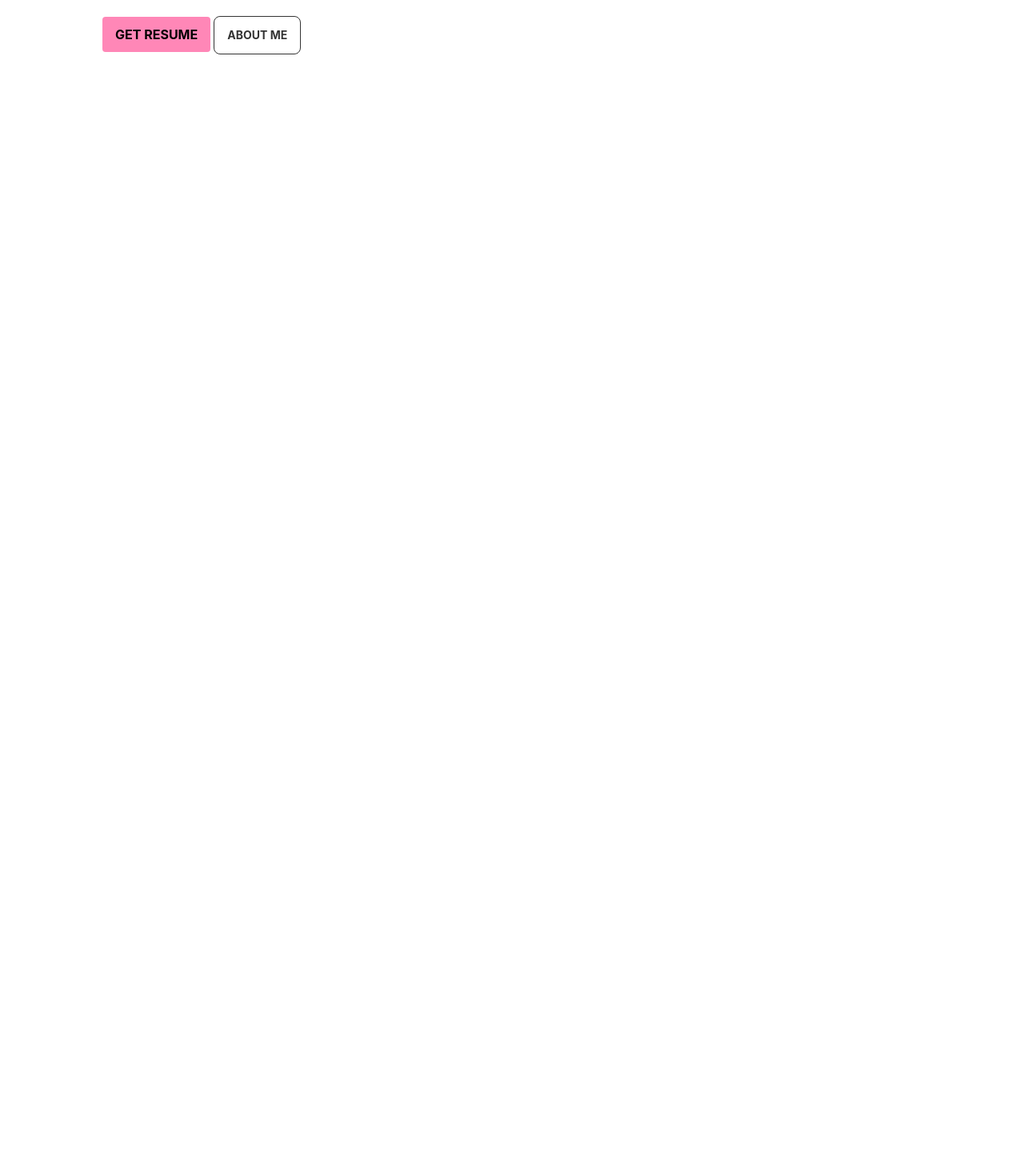
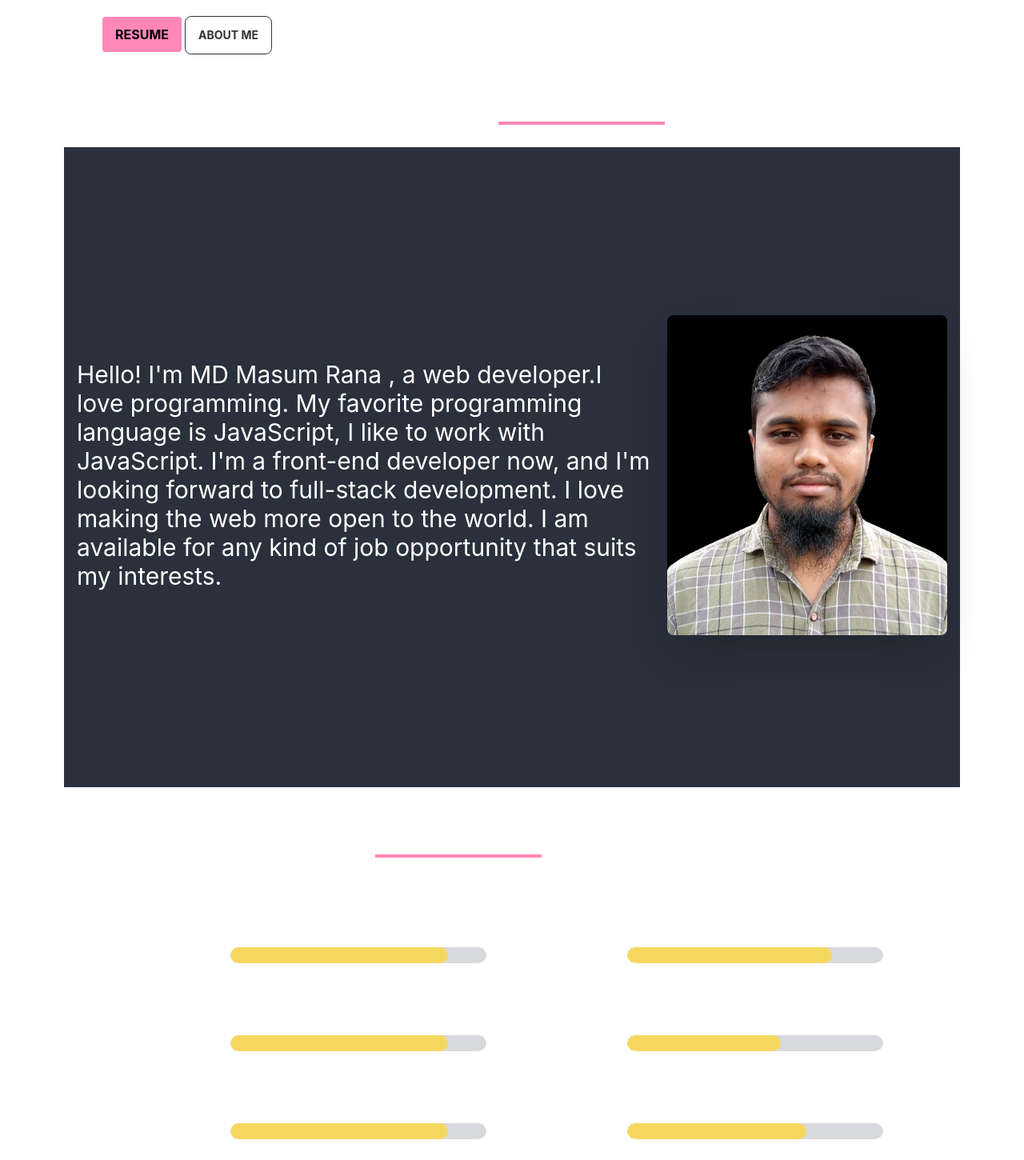
Before and after one commit to Masum-WebD/my-portfolio, a React (Create React App) app: page / in a window 1280 px wide. Shown: the part 328-1778 px from the top of the page at 80% size. Before the commit the page ends 800 px from the top, so only its background shows below. Built offline with nearby package versions, Linux system fonts and the light colour scheme.

Commit message:
home add skill and about section

```diff
--- /dev/null
+++ b/src/component/About.js
@@ -0,0 +1,29 @@
+import React from "react";
+import img from '../Asset/masum.png'
+
+const about = () => {
+  return (
+    <div className="mx-20">
+      <div className="flex justify-center mt-14">
+        <h1 className="text-4xl text-white font-bold ">About me </h1>
+        <div className="w-52 mt-7 ml-1 h-1 bg-[#FF87B7]"></div>
+      </div>
+      <div class="hero min-h-screen bg-[#2A303C] mt-5">
+        <div class="hero-content flex-col lg:flex-row-reverse mt-5">
+          <img
+            src={img}
+            alt=""
+            class="max-w-sm h-[400px] rounded-lg shadow-2xl"
+          />
+          <div className='w-50'>
+            <p  className='text-3xl text-white'>
+             Hello! I'm MD Masum Rana , a web developer.I love programming. My favorite programming language is JavaScript, I like to work with JavaScript. I'm a front-end developer now, and I'm looking forward to full-stack development. I love making the web more open to the world. I am available for any kind of job opportunity that suits my interests.
+            </p>
+          </div>
+        </div>
+      </div>
+    </div>
+  );
+};
+
+export default about;
--- /dev/null
+++ b/src/component/Contact.js
@@ -0,0 +1,14 @@
+import React from "react";
+
+const Contact = () => {
+  return (
+    <div>
+      <div className="flex justify-center mt-14">
+        <h1 className="text-4xl text-white font-bold ">About me </h1>
+        <div className="w-52 mt-7 ml-1 h-1 bg-[#FF87B7]"></div>
+      </div>
+    </div>
+  );
+};
+
+export default Contact;
--- a/src/component/Home.js
+++ b/src/component/Home.js
@@ -1,12 +1,16 @@
 import React from 'react';
 import Identity from './Identity';
 import Navbar from './Navbar';
+import About from './About'
+import Skills from './Skills';
 
 const Home = () => {
     return (
         <div>
            <Navbar></Navbar>
            <Identity></Identity>
+           <About></About>
+           <Skills></Skills>
         </div>
     );
 };
--- a/src/component/Identity.js
+++ b/src/component/Identity.js
@@ -3,16 +3,16 @@ import { Link } from 'react-router-dom';
 
 const Identity = () => {
     return (
-        <div className='px-32 mt-20'>
+        <div className='px-32 mt-20 '>
             <h2 className='text-[#FF87B7] text-3xl'> Hello ! I am</h2>
-            <h1 className='text-white text-5xl font-bold'>MD MASUM RANA</h1>
+            <h1 className='text-white text-5xl font-bold '>MD MASUM RANA</h1>
 
             <div className='mt-10'>
                 <h1 className='text-[#FF87B7] text-3xl font-bold '>Web Developer</h1>
-                <h2 className='text-1xl font-bold'>Front End Developer || Web developer || React Developer</h2>
+                <p className='text-1xl font-bold'>Front End Developer || Web developer || React Developer</p>
                 <div className='mt-5'>
-                <Link to='' className='bg-[#FF87B7] text-black px-4 py-3 rounded mr-1  font-bold'>GET RESUME</Link>
-                <button class="btn btn-outline font-bold">About Me</button>
+                <Link to='' className='bg-[#FF87B7] text-black px-4 py-3 rounded mr-1  font-bold'> RESUME</Link>
+                <button class="btn btn-outline font-bold ">About Me</button>
                 </div>
             </div>
         </div>
--- /dev/null
+++ b/src/component/Skills.js
@@ -0,0 +1,51 @@
+import React from "react";
+
+const Skills = () => {
+  return (
+    <div>
+      <div className="flex justify-center mt-14">
+        <div className="w-52 mt-7 ml-1 h-1 bg-[#FF87B7]"></div>
+        <h1 className="text-4xl text-white font-bold ">My Skill </h1>
+
+      </div>
+      <div className=" ml-72 grid  lg:grid-cols-2 sm:grid-cols-1 ">
+            <div className='mt-10 mr-10'>
+                <div className='mb-5'>
+                <p className='text-white font-bold text-2xl'>HTML</p>
+                <h2 className='text-white text-2xl pl-[275px] '>85%</h2>
+                <progress class="progress bg-white h-5 progress-secondary w-80" value="85" max="100"></progress>
+                </div>
+                <div className='mb-5'>
+                <p className='text-white font-bold text-2xl'>CSS</p>
+                <h2 className='text-white text-2xl pl-[275px] '>85%</h2>
+                <progress class="progress bg-white h-5 progress-secondary w-80" value="85" max="100"></progress>
+                </div>
+                <div className='mb-5'>
+                <p className='text-white font-bold text-2xl'>BootStrap</p>
+                <h2 className='text-white text-2xl pl-[275px] '>85%</h2>
+                <progress class="progress bg-white h-5 progress-secondary w-80" value="85" max="100"></progress>
+                </div>
+            </div>
+            <div className='mt-10'>
+                <div className='mb-5'>
+                <p className='text-white font-bold text-2xl'>Tailwind css</p>
+                <h2 className='text-white text-2xl pl-[275px] '>80%</h2>
+                <progress class="progress bg-white h-5 progress-secondary w-80" value="80" max="100"></progress>
+                </div>
+                <div className='mb-5'>
+                <p className='text-white font-bold text-2xl'>JavaScript</p>
+                <h2 className='text-white text-2xl pl-[275px] '>60%</h2>
+                <progress class="progress bg-white h-5 progress-secondary w-80" value="60" max="100"></progress>
+                </div>
+                <div className='mb-5'>
+                <p className='text-white font-bold text-2xl'>ReactJs</p>
+                <h2 className='text-white text-2xl pl-[275px] '>70%</h2>
+                <progress class="progress bg-white h-5 progress-secondary w-80" value="70" max="100"></progress>
+                </div>
+            </div>
+      </div>
+    </div>
+  );
+};
+
+export default Skills;
```
Also changed, not shown: src/Asset/masum.png (added).
